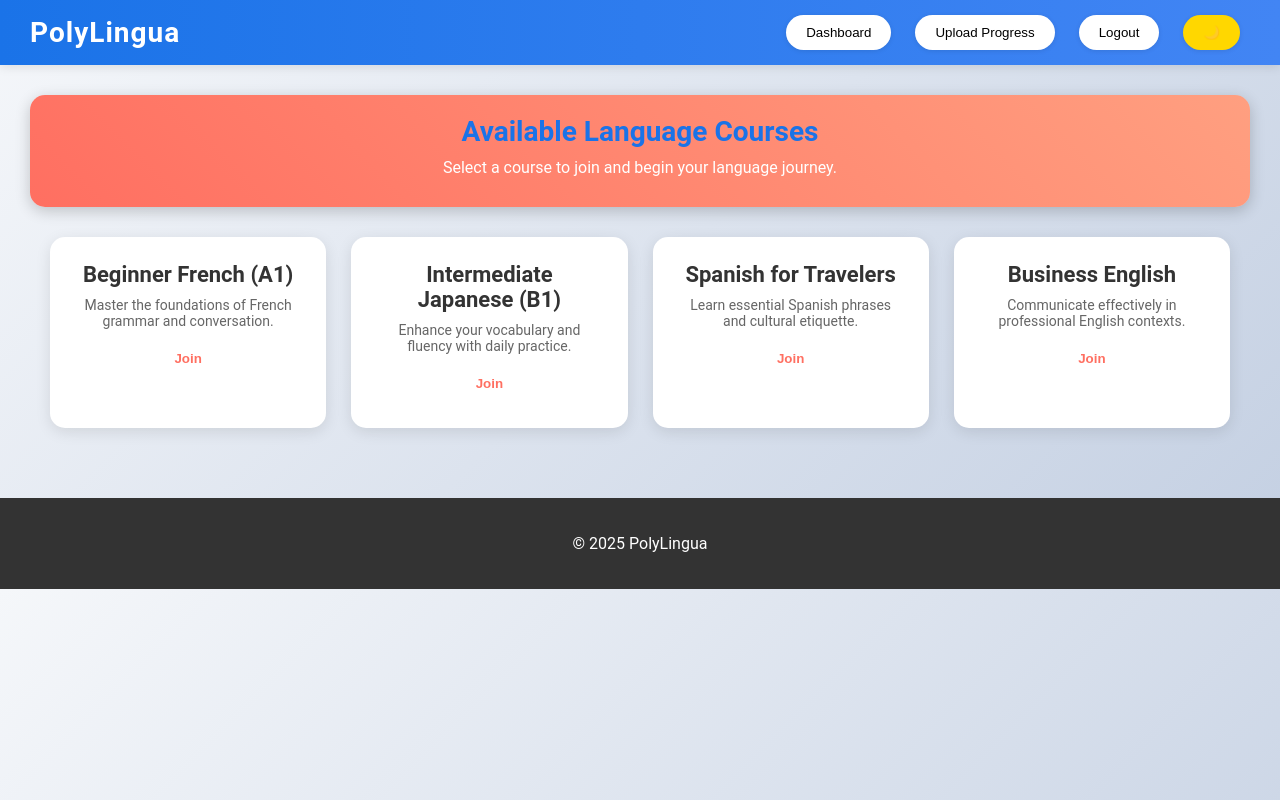
After one commit to raunakchhabra/CITS5505-MastersGroup-66, a Flask app: template app/templates/courses.html in a window 1280 px wide. The commit adds this page. Run offline with Flask 3, Linux system fonts and the light colour scheme; the template is opened without the code that fills it, so the values that code supplies are empty.

Commit message:
combine new page

```diff
--- a/all-other-pages/courses.css
+++ b/app/static/css/courses.css
@@ -1,3 +1,4 @@
+
 body {
     font-family: 'Roboto', sans-serif;
     margin: 0;
--- /dev/null
+++ b/app/templates/courses.html
@@ -0,0 +1,59 @@
+<!DOCTYPE html>
+<html lang="en">
+<head>
+  <meta charset="UTF-8" />
+  <meta name="viewport" content="width=device-width, initial-scale=1.0" />
+  <title>Courses – PolyLingua</title>
+  <link rel="stylesheet" href="courses.css" />
+  <script>
+    function toggleDarkMode() {
+      document.body.classList.toggle('dark');
+    }
+  </script>
+</head>
+<body>
+  <header>
+    <div class="logo">PolyLingua</div>
+    <nav>
+      <button class="nav-btn" onclick="location.href='dashboard.html'">Dashboard</button>
+      <button class="nav-btn" onclick="location.href='upload_progress.html'">Upload Progress</button>
+      <button class="nav-btn" onclick="location.href='login.html'">Logout</button>
+      <button class="nav-btn profile-btn" onclick="toggleDarkMode()">🌙</button>
+    </nav>
+  </header>
+
+  <main>
+    <div class="featured-course">
+      <h1>Available Language Courses</h1>
+      <p>Select a course to join and begin your language journey.</p>
+    </div>
+
+    <section class="course-list">
+      <div class="course-card">
+        <h2>Beginner French (A1)</h2>
+        <p>Master the foundations of French grammar and conversation.</p>
+        <button class="featured-btn">Join</button>
+      </div>
+      <div class="course-card">
+        <h2>Intermediate Japanese (B1)</h2>
+        <p>Enhance your vocabulary and fluency with daily practice.</p>
+        <button class="featured-btn">Join</button>
+      </div>
+      <div class="course-card">
+        <h2>Spanish for Travelers</h2>
+        <p>Learn essential Spanish phrases and cultural etiquette.</p>
+        <button class="featured-btn">Join</button>
+      </div>
+      <div class="course-card">
+        <h2>Business English</h2>
+        <p>Communicate effectively in professional English contexts.</p>
+        <button class="featured-btn">Join</button>
+      </div>
+    </section>
+  </main>
+
+  <footer>
+    <p>© 2025 PolyLingua</p>
+  </footer>
+</body>
+</html>
```
Also changed, not shown: README.md.
